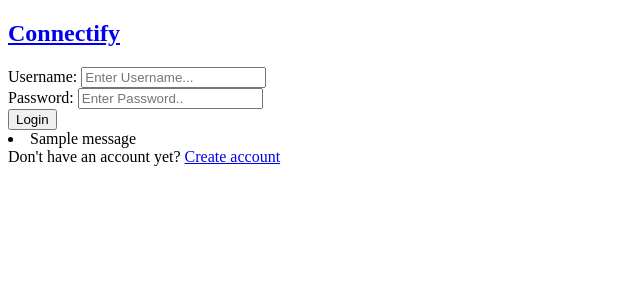
After one commit to olowojude/Connectify, a Django app: page /login/ in a window 1280 px wide. The commit adds this page. Shown: the top 300 px of the page, without its empty margins (0-640 px from the left). Run offline with Django 5.2, Linux system fonts and the light colour scheme; tables that the repository leaves empty hold one stand-in row (values such as "Sample post"); one stand-in notice (Sample message) is shown; some libraries are stand-ins or nearby versions.

Commit message:
feat: Implement authentication for the app
Added user login, logout, and registration functionality

```diff
--- /dev/null
+++ b/app/templates/admin-page.html
@@ -0,0 +1 @@
+{% extends 'main.html' %} {% load static %} {% block content %} {% endblock %}
--- /dev/null
+++ b/app/templates/login-page.html
@@ -0,0 +1,37 @@
+{% extends 'preview-main-page.html' %} {% block content %}
+<div class="">
+  <form action="" method="POST">
+    {% csrf_token %}
+    <label>Username:</label>
+    <input
+      type="text"
+      name="username"
+      placeholder="Enter Username..."
+      id="username"
+    /><br />
+
+    <label>Password:</label>
+    <input
+      type="password"
+      name="password"
+      placeholder="Enter Password.."
+      id="password"
+    /><br />
+    <input type="submit" value="Login" />
+  </form>
+  <div>
+    {% for message in messages %}
+    <li class="">{{ message }}</li>
+    {% endfor %}
+  </div>
+
+  <div class="">
+      Don't have an account yet?
+      <a href="{% url 'register' %} ">
+        Create account
+      </a>
+    </p>
+  </div>
+
+  {% endblock %}
+</div>
--- a/app/templates/navbar.html
+++ b/app/templates/navbar.html
@@ -5,8 +5,7 @@
   <a href=""><h2>Connectify</h2></a>
   <div class="nav-links">
     {% if request.user.is_authenticated %}
-    <a href="">Edit Profile</a>
-    <a href="">Logout</a>
+    <a href="{% url 'logoutpage' %}">Logout</a>
     {% endif %}
   </div>
 </div>
--- a/app/urls.py
+++ b/app/urls.py
@@ -3,4 +3,9 @@
 
 urlpatterns = [
     path("", views.home, name="home"),
+    path("admin-page/", views.admin, name="admin"),
+    path("login/", views.loginpage, name="loginpage"),
+    path("logout/", views.logoutpage, name="logoutpage"),
+    path("register/", views.register, name="register"),
+
 ]
--- a/app/views.py
+++ b/app/views.py
@@ -1,7 +1,67 @@
 from django.shortcuts import render, redirect
-# Create your views here.
+
+from .models import Link, User
+from .forms import RegisterForm, UserForm
+
+from django.contrib.auth.forms import UserCreationForm
+from django.contrib import messages
+from django.contrib.auth import authenticate, login, logout
+from django.contrib.auth.decorators import login_required
 
 
 # Home page
 def home(request):
-    return render(request, "home.html")
+    return render(request, "home-page.html")
+
+# User registration page
+def register(request):
+    if request.user.is_authenticated:
+        return redirect('admin')
+    else:
+        registerform = RegisterForm()
+
+        if request.method == "POST":
+            registerform = RegisterForm(request.POST)
+            if registerform.is_valid():
+                registerform.save()
+                messages.success(request, "Account was created successfully")
+                return redirect("loginpage")
+
+        context = {"registerform": registerform}
+        return render(request, "register-form.html", context)
+
+
+# Login page
+def loginpage(request):
+    if request.user.is_authenticated:
+        return redirect('admin')
+    else:
+        if request.method == "POST":
+            username = request.POST.get("username")
+            password = request.POST.get("password")
+
+            user = authenticate(request, username=username, password=password)
+            if user is not None:
+                login(request, user)
+                return redirect('admin')
+            else:
+                messages.info(request, "Username or Password is incorrect")
+
+        context = {}
+        return render(request, "login-page.html", context)
+
+
+# Logout page
+def logoutpage(request):
+    logout(request)
+    return redirect('loginpage')
+
+# Admin page view
+@login_required(login_url="loginpage")
+def admin(request):
+    links = Link.objects.filter(user=request.user)
+
+    context = {
+        "links": links
+    }
+    return render(request, "admin-page.html", context)
--- a/connectify/settings.py
+++ b/connectify/settings.py
@@ -122,3 +122,5 @@
 # https://docs.djangoproject.com/en/5.1/ref/settings/#default-auto-field
 
 DEFAULT_AUTO_FIELD = 'django.db.models.BigAutoField'
+
+AUTH_USER_MODEL = "app.User"
```
Also changed, not shown: app/forms.py (added, +16 -0 lines), app/models.py (+12 -0 lines), app/templates/home-page.html (added, +19 -0 lines), app/templates/home.html (deleted, +0 -21 lines), app/templates/register-form.html (added, +24 -0 lines), app/migrations/0001_initial.py, app/templates/preview-main-page.html (renamed from app/templates/preview-main.html), db.sqlite3.
